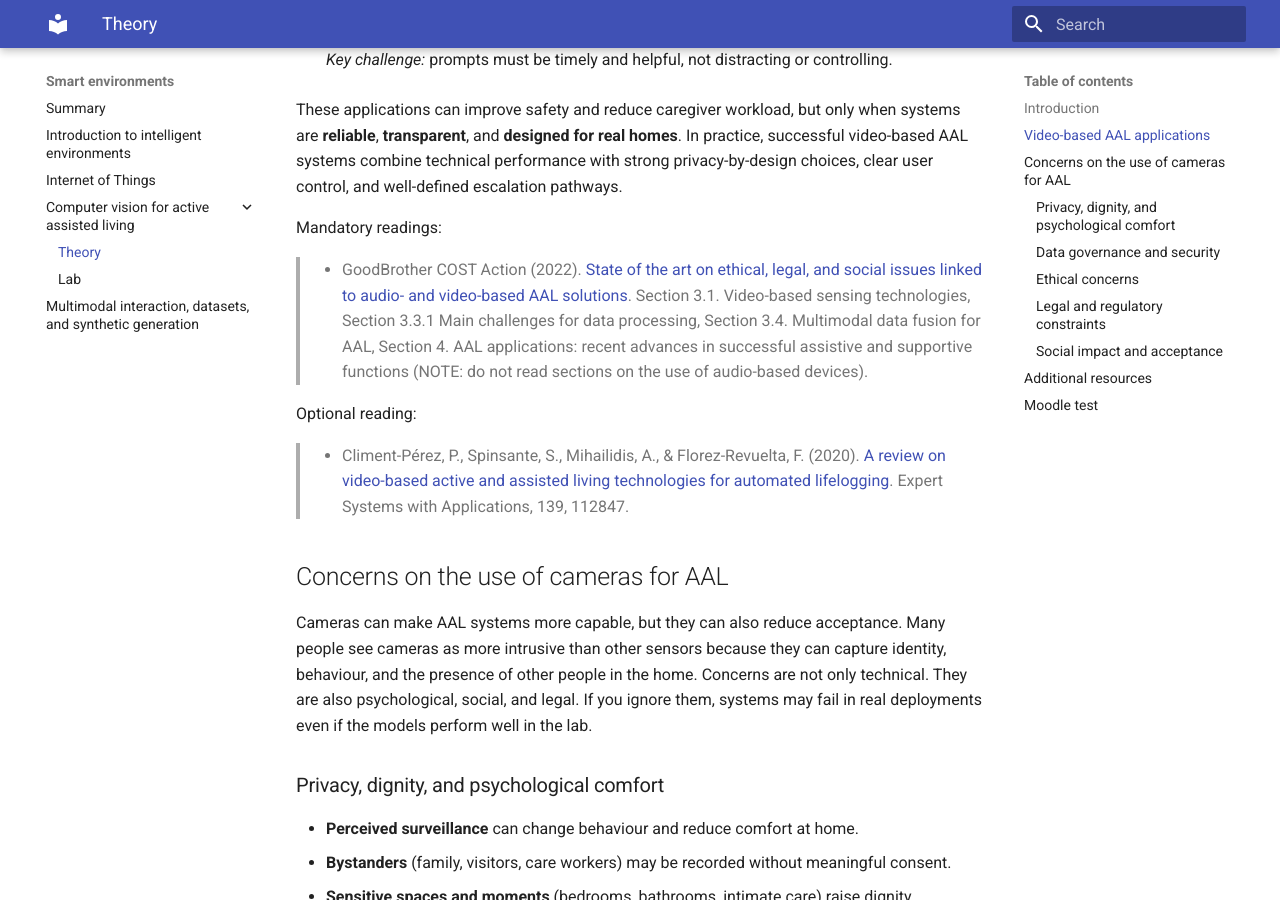
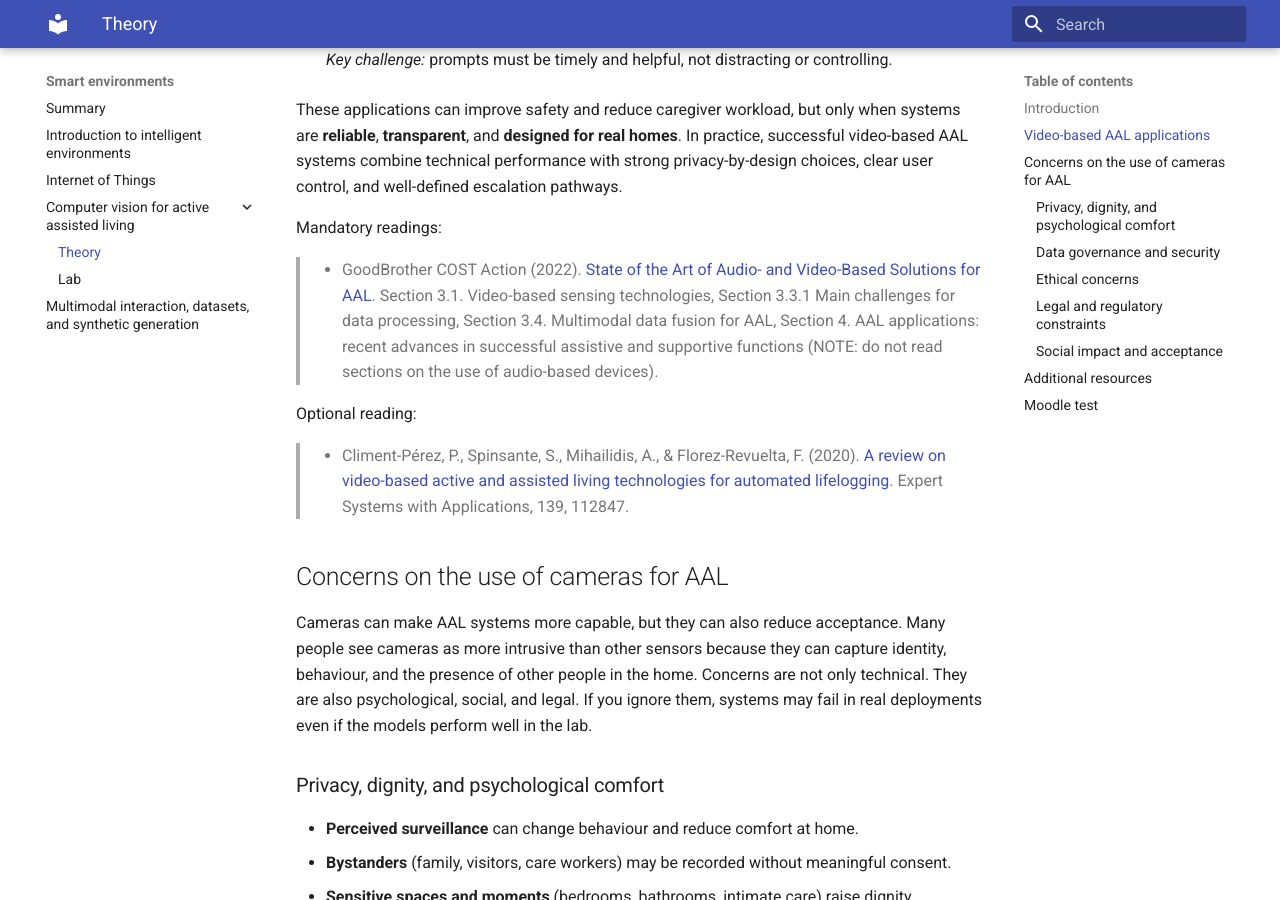
Before and after one commit to FranciscoFlorezRevuelta/EI, an MkDocs documentation site: the page built from docs/CV-AAL.md, in a window 1280 px wide and 900 px high, scrolled down 1869 px. Built offline with MkDocs 1.6.1 and Material for MkDocs 9.7.7, drawn with Linux system fonts in a browser that asks for light colours; some of the changed text lies outside the part shown.

Commit message:
Update CV-AAL.md

```diff
--- a/docs/CV-AAL.md
+++ b/docs/CV-AAL.md
@@ -44,7 +44,7 @@ Video-based AAL uses cameras plus computer vision to support safety, independenc
 These applications can improve safety and reduce caregiver workload, but only when systems are **reliable**, **transparent**, and **designed for real homes**. In practice, successful video-based AAL systems combine technical performance with strong privacy-by-design choices, clear user control, and well-defined escalation pathways.
 
 Mandatory readings:
-> * GoodBrother COST Action (2022). [State of the art on ethical, legal, and social issues linked to audio- and video-based AAL solutions](https://doi.org/10.5281/zenodo.6390709). Section 3.1. Video-based sensing technologies, Section 3.3.1 Main challenges for data processing, Section 3.4. Multimodal data fusion for AAL, Section 4. AAL applications: recent advances in successful assistive and supportive functions (NOTE: do not read sections on the use of audio-based devices).
+> * GoodBrother COST Action (2022). [State of the Art of Audio- and Video-Based Solutions for AAL](https://doi.org/10.5281/zenodo.6390709). Section 3.1. Video-based sensing technologies, Section 3.3.1 Main challenges for data processing, Section 3.4. Multimodal data fusion for AAL, Section 4. AAL applications: recent advances in successful assistive and supportive functions (NOTE: do not read sections on the use of audio-based devices).
 
 
 Optional reading:
```
Also changed, not shown: other parts of docs/CV-AAL.md (+1 -1 lines).
